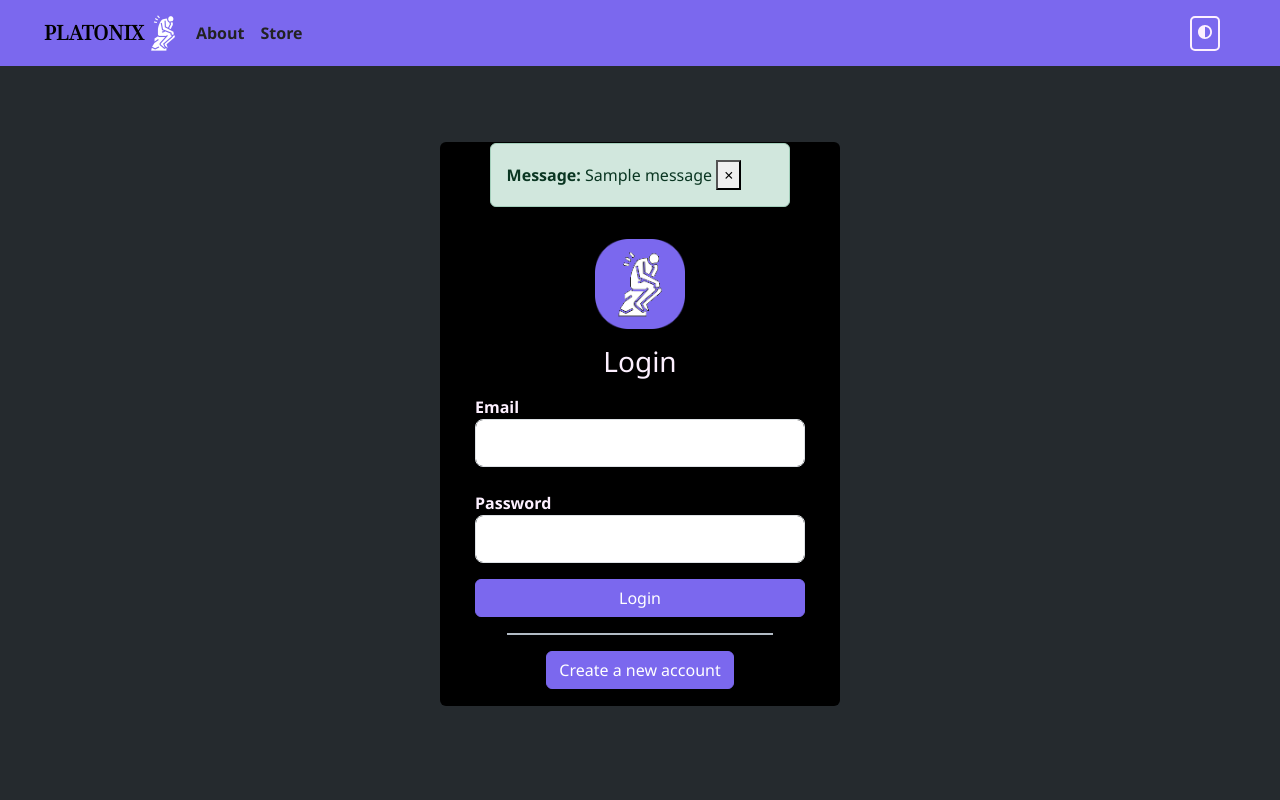
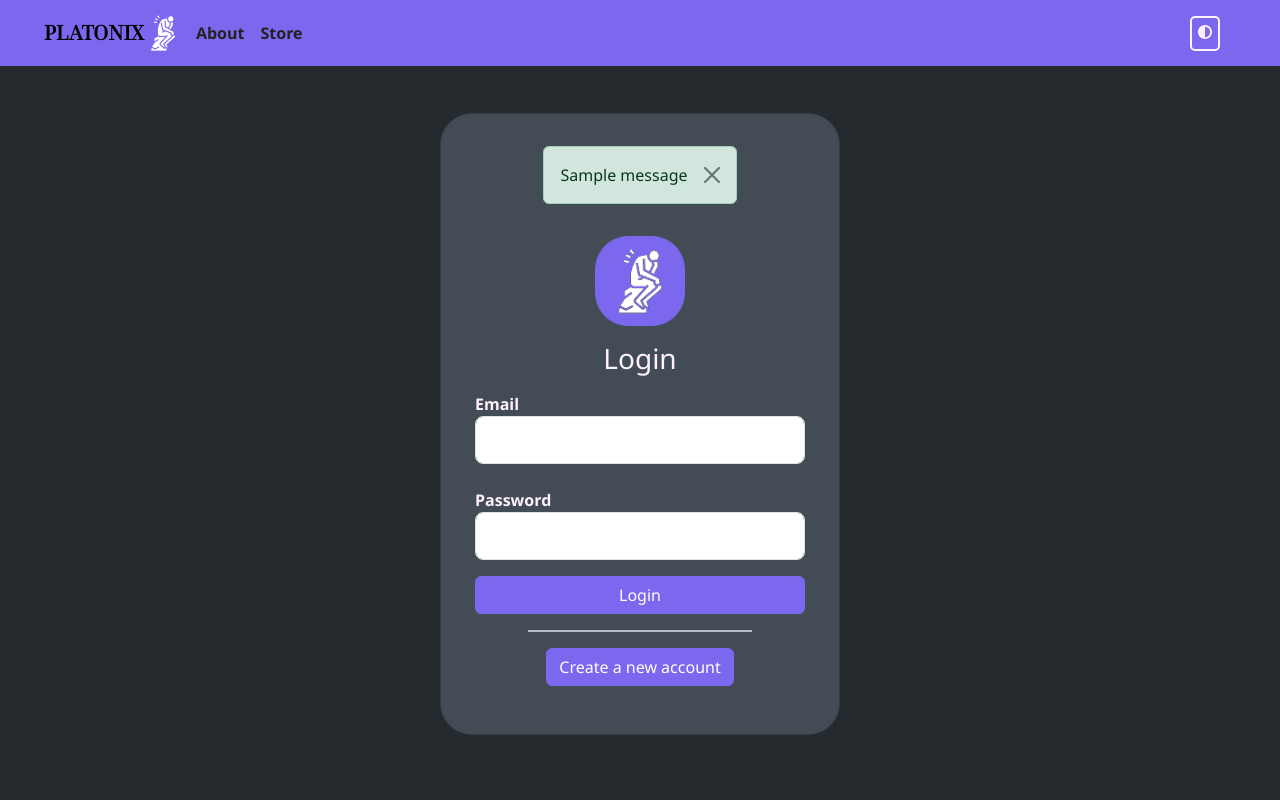
Before and after one commit to COSC-499-W2023/year-long-project-team-7, a Django app: page /login in a window 1280 px wide. Run offline with Django 4.2, Linux system fonts and the light colour scheme; tables that the repository leaves empty hold one stand-in row (values such as "Sample post"); one stand-in notice (Sample message) is shown.

Commit message:
login form alerts styling

```diff
--- a/app/capstone/transformer/static/styles.css
+++ b/app/capstone/transformer/static/styles.css
@@ -32,9 +32,9 @@
     --clr-nav: #222222;
     --clr-deep: #2f89ca;
     --clr-warn: #bf4e30;
-    --clr-light: #faf0e6;
-    --clr-dark: #020202;
-    --clr-card: #ada69f;
+    --clr-light: #f7ebeb;
+    --clr-dark: #1c1c1c;
+    --clr-card: #a59be2;
 
     --background: var(--clr-light);
     --foreground: var(--clr-dark);
@@ -44,6 +44,10 @@ body {
     font-family: var(--font-family);
     background-color: var(--background);
     color: var(--foreground);
+}
+
+div {
+    transition: all 0.2s linear !important;
 }
 
 /* Links */
@@ -383,4 +387,6 @@ input[type="range"]::-moz-range-thumb {
 .card {
     background: var(--clr-card);
     color: var(--foreground);
+    padding: 2em;
+    border-radius: 2em;
 }
--- a/app/capstone/transformer/templates/login.html
+++ b/app/capstone/transformer/templates/login.html
@@ -2,19 +2,20 @@
 {% load static %}
 {% block content %}
     <div class="vh-100 d-flex justify-content-center align-items-center">
-        <div class="card d-flex bg-black mt-5 justify-content-center align-items-center"
+        <div class="card d-flex mt-5 justify-content-center align-items-center"
              style="width: 90%;
                     max-width: 400px">
             <!-- Adjusted for responsiveness -->
             {% for message in messages %}
                 <div class="alert alert-{{ message.tags }} alert-dismissible fade show"
                      role="alert">
-                    <strong>Message:</strong> {{ message }}
+                    {% comment %} <strong>Message:</strong> {% endcomment %}
+                    {{ message }}
                     <button type="button"
-                            class="close"
+                            class="btn-close"
                             data-bs-dismiss="alert"
                             aria-label="Close">
-                        <span aria-hidden="true">&times;</span>
+                        {% comment %} <span aria-hidden="true">&times;</span> {% endcomment %}
                     </button>
                 </div>
             {% endfor %}
--- a/app/capstone/transformer/views.py
+++ b/app/capstone/transformer/views.py
@@ -133,7 +133,7 @@ def login(request: HttpRequest) -> HttpResponse:
                 auth_login(request, user)
                 return redirect("transform")
             else:
-                messages.error(request, "Incorrect Credentials.")
+                messages.error(request, "Incorrect Credentials.", "danger")
     else:
         form = LoginForm()
     return render(request, "login.html", {"form": form})
@@ -143,7 +143,7 @@ def login(request: HttpRequest) -> HttpResponse:
 def logout(request: HttpRequest) -> HttpResponse:
     auth_logout(request)
     messages.success(request, "Logged Out Successfully.")
-    return redirect("index")
+    return redirect("login")
 
 
 def history(request: HttpRequest) -> HttpResponse:
```
